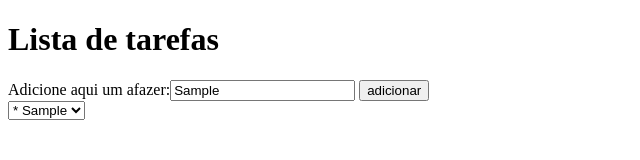
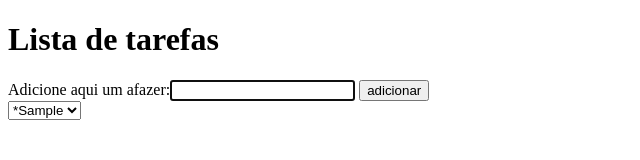
Before and after one commit to Lindgren-07/lista-de-tarefas, a plain HTML site: page index.html in a window 1280 px wide. Both pictures are taken after typing "Sample" into the empty fields and a click on the button "adicionar". Shown: the whole page, without its empty margins (0-640 px from the left). Drawn offline with Linux system fonts and the light colour scheme.

Commit message:
resolução(parte2)

```diff
--- a/index.html
+++ b/index.html
@@ -3,7 +3,7 @@
     <head>
         <title>tarefas</title>
         <meta charset = "utf-8">
-        <script src="script.js"></script>
+
     </head>
     <body>
         <header>
@@ -12,7 +12,7 @@
         </header>
         <section>
             <div>
-                Adicione aqui um afazer:<label><input type = "txt" placeholder="escrava aqui" id = "txt"></label>
+                Adicione aqui um afazer:<label><input type = "txt" placeholder="escreva aqui" id = "txt"></label>
                 <input type ="button" value = "adicionar" onclick = "clicar()">
             </div>
             <select id = "lista">
@@ -23,6 +23,6 @@
 
 
 
-
+        <script src="script.js"></script>
     </body>
 </html>
--- a/script.js
+++ b/script.js
@@ -4,16 +4,16 @@ function clicar() {
     let lista = document.getElementById("lista")
     afazeres.push(txt)
 
-   for(let i = 0; i < 1; i++){
+    if(txt == "" ){
+        alert("por favor digite algo")
+    }
+    else{
     let item = document.createElement("option")
     lista.appendChild(item)
-    item.innerHTML = ` * ${afazeres}`
-   }
-   txt.value = " "
-
-
-
-
+    item.innerHTML = `  *${txt}`
+    document.getElementById("txt").value = " "
+    document.getElementById("txt").focus()
+    }
 
 
 }
```
